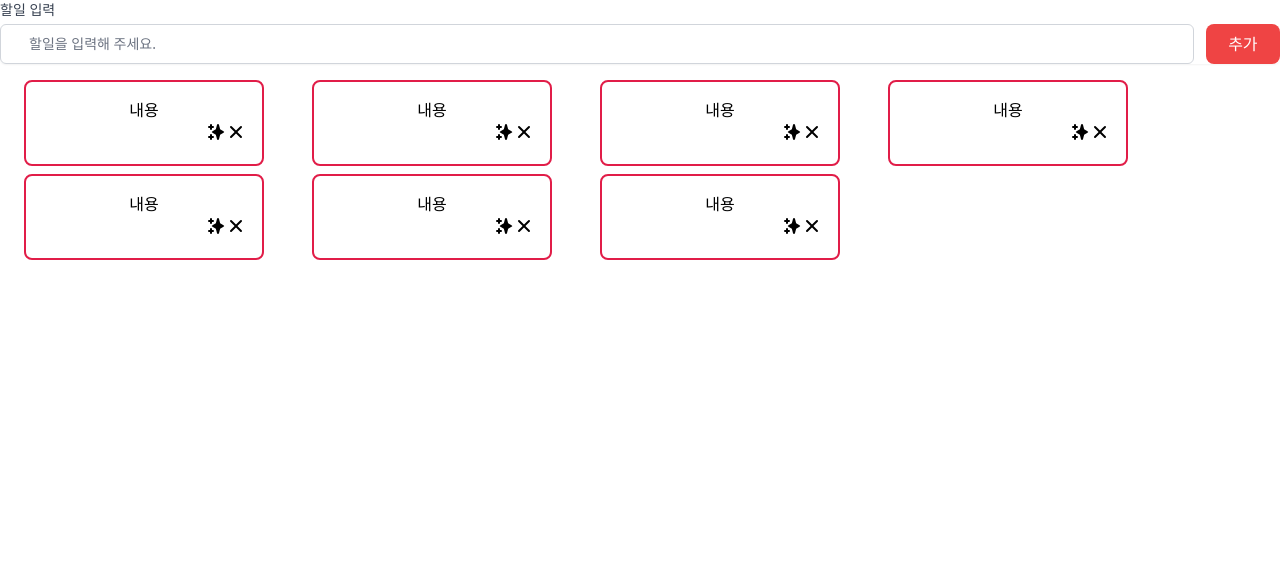
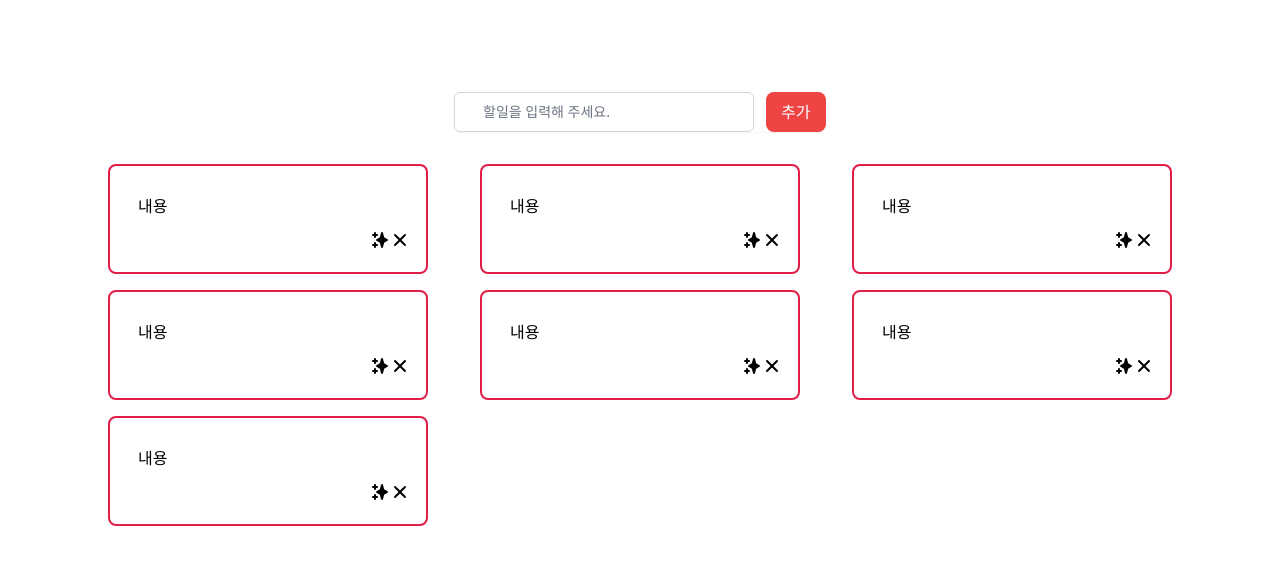
Before and after one commit to FECrash/vue-todo-list, a Vue app: page / in a window 1280 px wide. Shown: the top 564 px of the page. Built offline with nearby package versions, Linux system fonts and the light colour scheme.

Commit message:
✒️Feat: masonry 컴포넌트로 수정하여 적용

```diff
--- a/src/App.vue
+++ b/src/App.vue
@@ -4,6 +4,12 @@ import Todos from './components/Todos.vue';
 </script>
 
 <template>
-  <InputForm />
-  <Todos />
+  <main class="w-full h-full">
+    <div class="body mt-14 px-4 py-8">
+      <div class="m-auto" style="width: 1100px">
+        <InputForm />
+        <Todos />
+      </div>
+    </div>
+  </main>
 </template>
--- a/src/components/InputForm.vue
+++ b/src/components/InputForm.vue
@@ -1,7 +1,6 @@
 <script setup lang="ts"></script>
 <template>
-  <div>
-    <label for="price" class="block text-sm font-medium text-gray-700">할일 입력</label>
+  <div class="flex items-center justify-center">
     <div class="mt-1 flex rounded-md shadow-sm">
       <input
         id="price"
--- a/src/components/Todo.vue
+++ b/src/components/Todo.vue
@@ -1,9 +1,14 @@
 <script setup lang="ts">
+import { computed } from 'vue';
+import MasonryWall from './core/masonry-wall.vue';
 import TodoAction from './TodoAction.vue';
+const items = computed(() => ['hi', 'hello', '!', 'hi', 'hello', '!', '!']);
 </script>
 <template>
-  <div class="w-60 mt-2 ml-6 mr-6 p-4 flex flex-col border-2 rounded-lg border-rose-600 float-left">
-    <div contentEditable="true">내용</div>
-    <TodoAction />
-  </div>
+  <MasonryWall :items="items" :ssr-columns="1" :column-width="350" :gap="16">
+    <div class="w-80 p-4 flex flex-col border-2 rounded-lg border-rose-600 float-left">
+      <div class="text p-3 break-all mr-6" contentEditable="true">내용</div>
+      <TodoAction />
+    </div>
+  </MasonryWall>
 </template>
--- a/src/components/Todos.vue
+++ b/src/components/Todos.vue
@@ -1,10 +1,8 @@
 <script setup lang="ts">
-import { computed } from 'vue';
 import Todo from './Todo.vue';
-const items = computed(() => ['hi', 'hello', '!', 'hi', 'hello', '!', '!']);
 </script>
 <template>
-  <div class="box-border md:box-content mt-2 text-center align-top">
-    <Todo v-for="(_, index) in items" :key="index" />
+  <div class="body w-full flex flex-col my-8">
+    <Todo />
   </div>
 </template>
--- a/tailwind.config.js
+++ b/tailwind.config.js
@@ -1,12 +1,7 @@
 module.exports = {
-  content: [
-    "./index.html",
-    "./src/**/*.{vue,js,ts,jsx,tsx}",
-  ],
+  content: ['./index.html', './src/**/*.{vue,js,ts,jsx,tsx}'],
   theme: {
     extend: {},
   },
-  plugins: [
-    require('@tailwindcss/forms'),
-  ],
-}
+  plugins: [require('@tailwindcss/forms')],
+};
```
